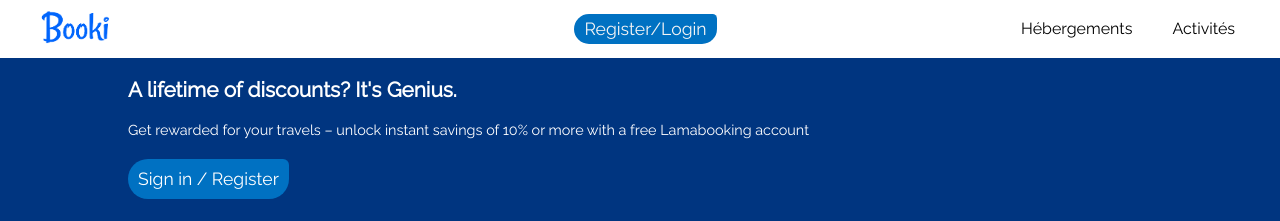
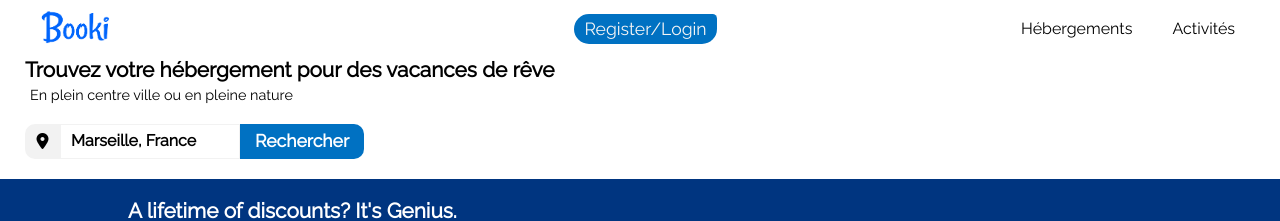
Before and after one commit to JeremyB257/7--Booking-App-React---NodeJs---MongoDB---Express, a React (Create React App) app in the folder client/: page / in a window 1280 px wide. Shown: the top 221 px of the page. Built offline with nearby package versions, Linux system fonts and the light colour scheme; no server answers.

Commit message:
add search

```diff
--- a/client/src/components/header/Header.jsx
+++ b/client/src/components/header/Header.jsx
@@ -1,4 +1,4 @@
-import { faBed, faCalendarDays, faCar, faPerson, faPlane, faTaxi } from '@fortawesome/free-solid-svg-icons';
+import { faBed, faCalendarDays, faPerson } from '@fortawesome/free-solid-svg-icons';
 import { FontAwesomeIcon } from '@fortawesome/react-fontawesome';
 import './header.css';
 import { DateRange } from 'react-date-range';
@@ -47,6 +47,22 @@ const Header = ({ type }) => {
   };
 
   return (
+    <>
+      <main>
+        <section className="search-filter">
+          <h1>Trouvez votre hébergement pour des vacances de rêve</h1>
+          <p>En plein centre ville ou en pleine nature</p>
+          <form action="#">
+            <i className="fa-solid fa-location-dot"></i>
+            <input type="text" placeholder="Marseille, France" required />
+            <button type="submit">
+              <i className="fa-solid fa-magnifying-glass"></i>
+              <span>Rechercher</span>
+            </button>
+          </form>
+        </section>
+      </main>
+
       <div className="header">
         <div className={type === 'list' ? 'headerContainer listMode' : 'headerContainer'}>
           {type !== 'list' && (
@@ -148,6 +164,7 @@ const Header = ({ type }) => {
           )}
         </div>
       </div>
+    </>
   );
 };
 
--- a/client/src/components/header/header.css
+++ b/client/src/components/header/header.css
@@ -126,3 +126,169 @@
 .optionCounterButton:disabled {
   cursor: not-allowed;
 }
+
+/* search */
+
+.search-filter form {
+  width: 300px;
+  height: 35px;
+  display: flex;
+  margin: 20px 0;
+}
+
+.search-filter form i {
+  display: flex;
+  align-items: center;
+  justify-content: center;
+  height: 35px;
+  min-width: 35px;
+  background-color: rgb(242, 242, 242);
+  border-radius: 10px 0 0 10px;
+}
+
+.search-filter form input {
+  border: 1px solid rgb(242, 242, 242);
+}
+
+.search-filter form input::placeholder {
+  color: black;
+  font-weight: bold;
+  padding: 10px;
+}
+
+.search-filter form button {
+  color: white;
+  font-weight: bold;
+  background-color: var(--color-2);
+  border-radius: 0 10px 10px 0;
+  border: none;
+  padding: 0 15px;
+  cursor: pointer;
+}
+.search-filter form button i {
+  background-color: transparent;
+  display: none;
+}
+@media screen and (max-width: 768px) {
+  .search-filter form button {
+    border-radius: 10px;
+    position: relative;
+    right: 5px;
+  }
+
+  .search-filter form button span {
+    display: none;
+  }
+
+  .search-filter form button i {
+    background-color: transparent;
+    display: inline;
+  }
+}
+/* filter */
+
+.filter {
+  display: flex;
+  align-items: center;
+}
+
+.filter__selection {
+  position: relative;
+  height: 37px;
+  margin: 0 15px;
+  border: 1px solid rgb(242, 242, 242);
+  border-radius: 25px;
+}
+
+.filter__selection div {
+  display: flex;
+  border-radius: 20px;
+  z-index: 1;
+}
+
+.filter__selection input {
+  cursor: pointer;
+  position: absolute;
+  top: 0;
+  right: 0;
+  width: 100%;
+  height: 100%;
+  opacity: 0;
+}
+input[type='checkbox']:checked ~ div::before {
+  transform: scaleX(1);
+}
+
+input[type='checkbox']:checked ~ div i {
+  background-color: white;
+}
+
+.filter__selection div::before {
+  content: '';
+  position: absolute;
+  top: 0;
+  left: 0;
+  right: 0;
+  bottom: 0;
+  z-index: -1;
+  border-radius: 20px;
+  background-color: rgb(222, 235, 255);
+  transform: scaleX(0);
+  transform-origin: 10px 10px;
+  transition: transform 300ms ease-in-out;
+}
+
+.filter__selection:hover div i {
+  background-color: white;
+}
+
+.filter__selection div i {
+  border: 1px solid rgb(222, 235, 255);
+  border-radius: 25px;
+  background-color: rgb(222, 235, 255);
+  align-items: center;
+  display: flex;
+  justify-content: center;
+  height: 35px;
+  width: 35px;
+  z-index: 0;
+  color: rgb(0, 100, 250);
+}
+
+.filter__selection div p {
+  font-weight: bold;
+  padding: 5px;
+  white-space: nowrap;
+}
+
+.info {
+  display: flex;
+  align-items: center;
+}
+
+.info i {
+  display: flex;
+  align-items: center;
+  justify-content: center;
+  height: 20px;
+  width: 20px;
+  color: rgb(0, 101, 252);
+  font-size: 10px;
+  border: 1px solid rgb(222, 235, 255);
+  border-radius: 25px;
+}
+
+@media screen and (max-width: 768px) {
+  .filter {
+    flex-wrap: wrap;
+  }
+  .filter h2 {
+    width: 100%;
+  }
+  .filter__selection {
+    margin: 5px;
+  }
+  .info {
+    align-items: baseline;
+  }
+}
```
Lines whose indentation alone changed are shown as unchanged.
